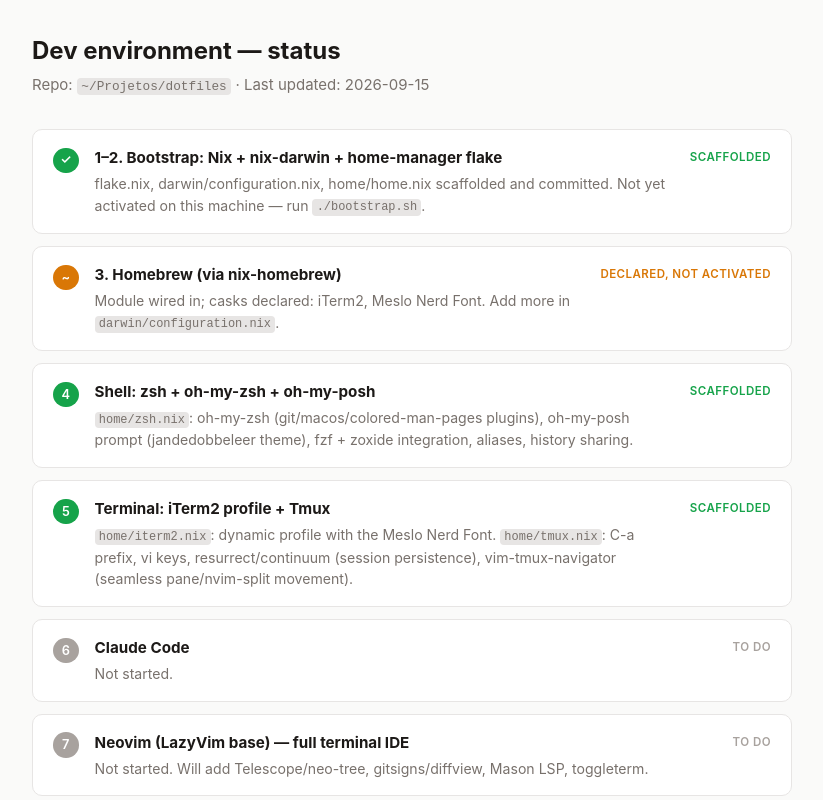
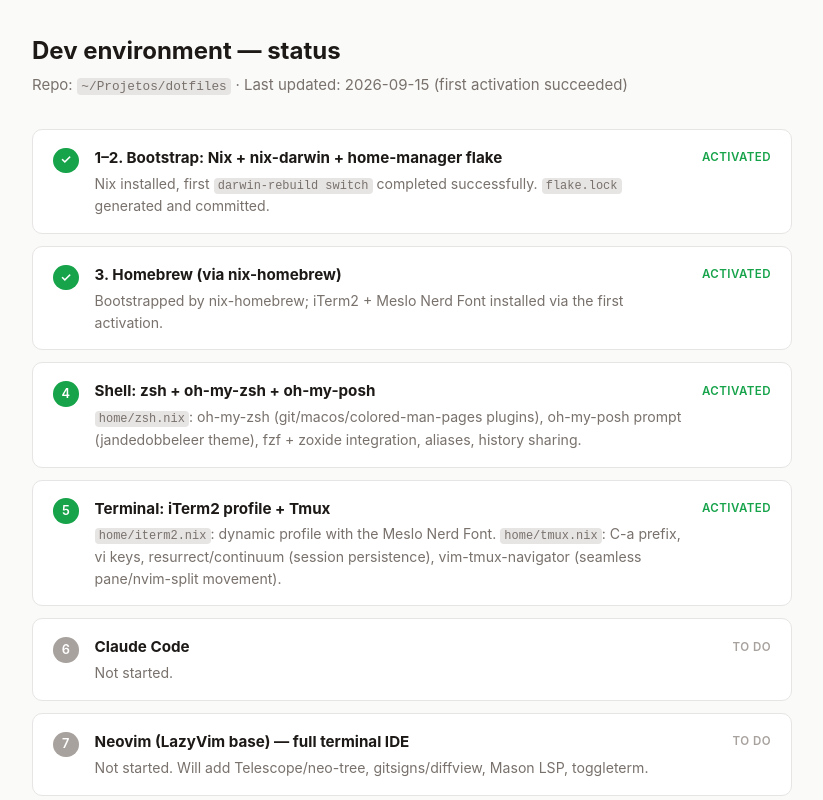
Before and after one commit to rodrigoHime/dotfiles, a plain HTML site: page docs/index.html in a window 1280 px wide. Shown: the top 800 px of the page, without its empty margins (228-1051 px from the left). Drawn offline with Linux system fonts and the light colour scheme.

Commit message:
docs: mark phases 1-5 as activated (first darwin-rebuild switch succeeded)

```diff
--- a/docs/index.html
+++ b/docs/index.html
@@ -40,34 +40,34 @@
 <body>
 <main>
   <h1>Dev environment — status</h1>
-  <p class="sub">Repo: <code>~/Projetos/dotfiles</code> · Last updated: 2026-09-15</p>
+  <p class="sub">Repo: <code>~/Projetos/dotfiles</code> · Last updated: 2026-09-15 (first activation succeeded)</p>
 
   <div class="phase">
     <div class="badge done">✓</div>
     <div><h2>1–2. Bootstrap: Nix + nix-darwin + home-manager flake</h2>
-    <p>flake.nix, darwin/configuration.nix, home/home.nix scaffolded and committed. Not yet activated on this machine — run <code>./bootstrap.sh</code>.</p></div>
-    <div class="status-label done">Scaffolded</div>
+    <p>Nix installed, first <code>darwin-rebuild switch</code> completed successfully. <code>flake.lock</code> generated and committed.</p></div>
+    <div class="status-label done">Activated</div>
   </div>
 
   <div class="phase">
-    <div class="badge pending">~</div>
+    <div class="badge done">✓</div>
     <div><h2>3. Homebrew (via nix-homebrew)</h2>
-    <p>Module wired in; casks declared: iTerm2, Meslo Nerd Font. Add more in <code>darwin/configuration.nix</code>.</p></div>
-    <div class="status-label pending">Declared, not activated</div>
+    <p>Bootstrapped by nix-homebrew; iTerm2 + Meslo Nerd Font installed via the first activation.</p></div>
+    <div class="status-label done">Activated</div>
   </div>
 
   <div class="phase">
     <div class="badge done">4</div>
     <div><h2>Shell: zsh + oh-my-zsh + oh-my-posh</h2>
     <p><code>home/zsh.nix</code>: oh-my-zsh (git/macos/colored-man-pages plugins), oh-my-posh prompt (jandedobbeleer theme), fzf + zoxide integration, aliases, history sharing.</p></div>
-    <div class="status-label done">Scaffolded</div>
+    <div class="status-label done">Activated</div>
   </div>
 
   <div class="phase">
     <div class="badge done">5</div>
     <div><h2>Terminal: iTerm2 profile + Tmux</h2>
     <p><code>home/iterm2.nix</code>: dynamic profile with the Meslo Nerd Font. <code>home/tmux.nix</code>: C-a prefix, vi keys, resurrect/continuum (session persistence), vim-tmux-navigator (seamless pane/nvim-split movement).</p></div>
-    <div class="status-label done">Scaffolded</div>
+    <div class="status-label done">Activated</div>
   </div>
 
   <div class="phase">
```
